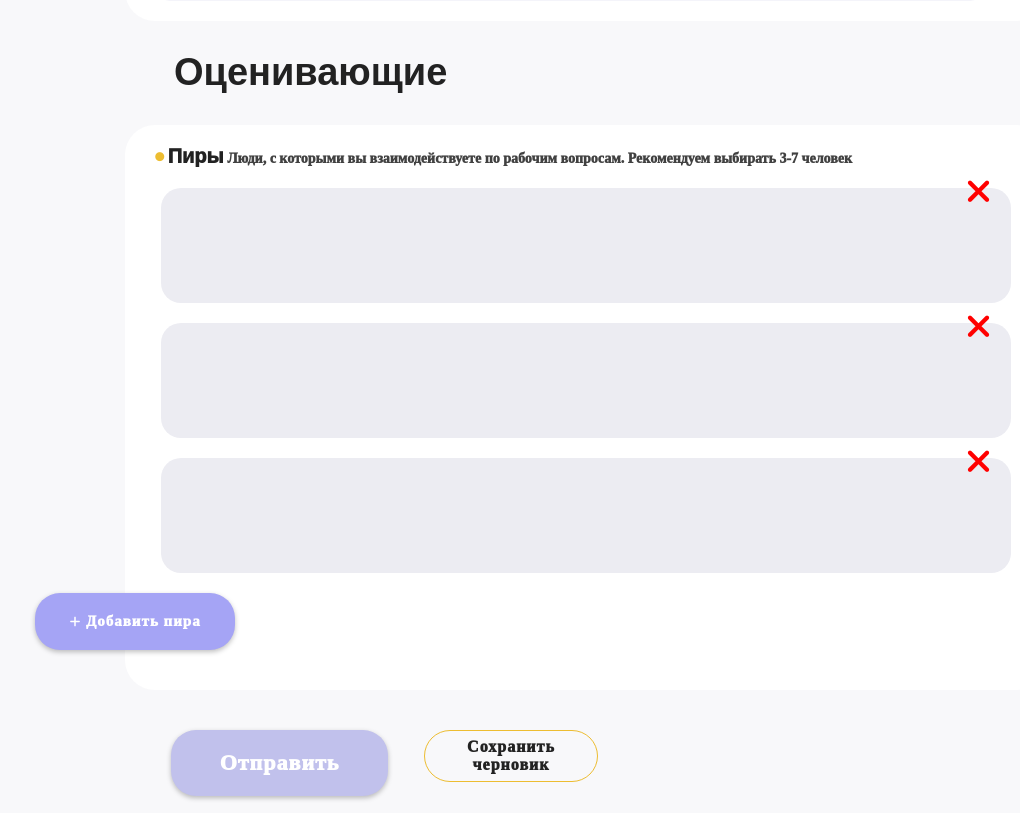
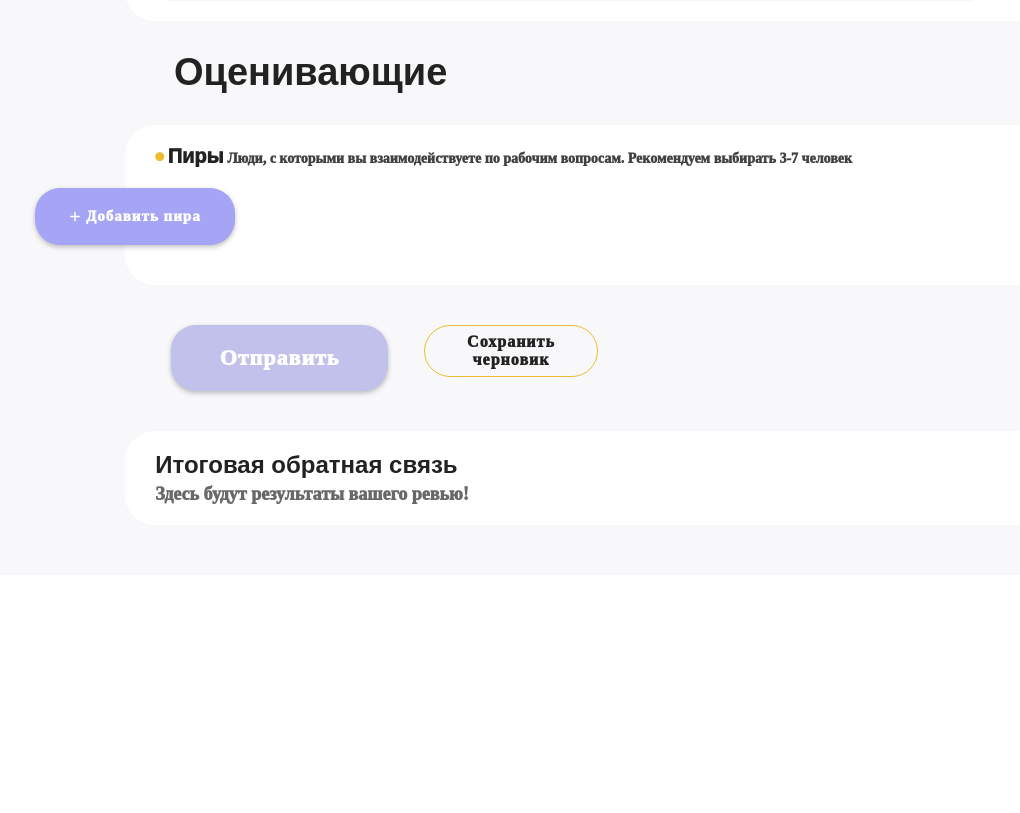
Before and after one commit to snooperv/perforator-back, a Django app: template api/perforator/templates/main/mainfiles/self_review.html in a window 1280 px wide. Shown: the part 1732-2545 px from the top of the page, without its empty margins (182-1202 px from the left). After the commit the page ends 2236 px from the top, so only its background shows below. Run offline with Django 3.2, Linux system fonts and the light colour scheme; the template is opened without the code that fills it: values that come from a table or form of the project are taken from there, others are empty; some libraries are stand-ins or nearby versions; some web fonts are replaced.

Commit message:
integrate style for peers on page self-review

```diff
--- a/api/perforator/static/js/peers_main_functions.js
+++ b/api/perforator/static/js/peers_main_functions.js
@@ -5,12 +5,14 @@
         // 3) Чтобы пользоваться, нужно обязательно АВТОРИЗОВАТЬСЯ
         // 4) window.location.origin - для того, чтобы работало и на localhost, и на удаленном сервере
 
+
         // при загрузке страницы мы сразу заполняем my_peers и peers_list
         // всеми возможными вариантами (пользователями), а потом просто
         // меняем у них visibility
         // Если у вас есть другой вариант реализации - можете его реализовать
         window.onload = function () {
             console.log('page loaded');
+
             get_all_peers()
                 .then(response => response.json())
                 .then(json => {
@@ -22,12 +24,12 @@ window.onload = function () {
                     for (var p of json) {
                         const allDiv = document.createElement("div");
                         allDiv.setAttribute("id", `peer-${p['user_id']}`);
-                allDiv.innerHTML = `photo: ${p.photo} | ${p.username} (${p.user_id}) | <button onclick="select_peer_remote(${p.user_id})"> Выбрать </button>`;
+                        allDiv.innerHTML = `<div class="list-peers"><div class="peers-pic"><img class="avatar" src="${p.photo}"/></div><div class="peer-info">${p.username}</div><button onclick="select_peer_remote(${p.user_id})" class="choose"> Выбрать </button></div>`;
                         peers_list.appendChild(allDiv);
 
                         const myDiv = document.createElement("div");
                         myDiv.setAttribute("id", `my-peer-${p.user_id}`);
-                myDiv.innerHTML = `photo: ${p.photo} | ${p.username} (${p.user_id}) | <button onclick="remove_peer_remote(${p.user_id})"> Удалить </button>`;
+                        myDiv.innerHTML = `<div class="peer-sel"><div class="peers-pic"><img class="avatar" src="${p.photo}"/></div><div class="peer-info">${p.username}</div><button onclick="remove_peer_remote(${p.user_id})"> Удалить </button></div>`;
                         myDiv.style.display = 'none';
                         my_peers.appendChild(myDiv);
                     }
--- a/api/perforator/templates/main/mainfiles/addons/peers.html
+++ b/api/perforator/templates/main/mainfiles/addons/peers.html
@@ -6,33 +6,8 @@
     </a>
     <h3>Выберите оценивающего</h3>
     <input type="text" class="peers-text">
-    <div class="list-peers">
-        <div class="peers-pic">
-            <img class="avatar" src="{{ user.profile.photo.url }}"/>
-        </div>
-        <div class="peer-info">
-            {{ user.first_name }}
-        </div>
-        <button class="choose">Выбрать</button>
-    </div>
-    <div class="list-peers">
-        <div class="peers-pic">
-            <img class="avatar" src="{{ user.profile.photo.url }}"/>
-        </div>
-        <div class="peer-info">
-            {{ user.first_name }}
-        </div>
-        <button class="choose">Выбрать</button>
-    </div>
-    <div class="list-peers">
-        <div class="peers-pic">
-            <img class="avatar" src="{{ user.profile.photo.url }}"/>
-        </div>
-        <div class="peer-info">
-            {{ user.first_name }}
-        </div>
-        <button class="choose">Выбрать</button>
-    </div>
+
+    <div id="peers_list"></div>
 </div>
 <a href="" class="close-popup"></a>
 
--- a/api/perforator/templates/main/mainfiles/self_review.html
+++ b/api/perforator/templates/main/mainfiles/self_review.html
@@ -70,41 +70,7 @@
                 <span>Пиры</span> Люди, с которыми вы взаимодействуете по рабочим вопросам. Рекомендуем выбирать
                 3-7 человек
             </p>
-            <div id="my_peers">
-                <div class="peer-sel">
-                    <div class="peers-pic">
-                        <img class="avatar" src="{{ user.profile.photo.url }}"/>
-                    </div>
-                    <div class="peer-info">
-                        {{ user.first_name }}
-                    </div>
-                    <a href="" class="close">
-                        <i class="fas fa-times"></i>
-                    </a>
-                </div>
-                <div class="peer-sel">
-                    <div class="peers-pic">
-                        <img class="avatar" src="{{ user.profile.photo.url }}"/>
-                    </div>
-                    <div class="peer-info">
-                        {{ user.first_name }}
-                    </div>
-                    <a href="" class="close">
-                        <i class="fas fa-times"></i>
-                    </a>
-                </div>
-                <div class="peer-sel">
-                    <div class="peers-pic">
-                        <img class="avatar" src="{{ user.profile.photo.url }}"/>
-                    </div>
-                    <div class="peer-info">
-                        {{ user.first_name }}
-                    </div>
-                    <a href="" class="close">
-                        <i class="fas fa-times"></i>
-                    </a>
-                </div>
-            </div>
+            <div id="my_peers"></div>
             <a href="#peers">
                 <button type="button" class="add-peer">
                     <i class="icon-plus fas fa-plus"></i>
@@ -124,7 +90,6 @@
             <p>Здесь будут результаты вашего ревью!</p>
         </div>
     </div>
-
     {% include "main/mainfiles/addons/peers.html" %}
 
     <link rel="stylesheet" href="{% static 'css/self-review.css' %}">
```
Lines whose indentation alone changed are shown as unchanged.
